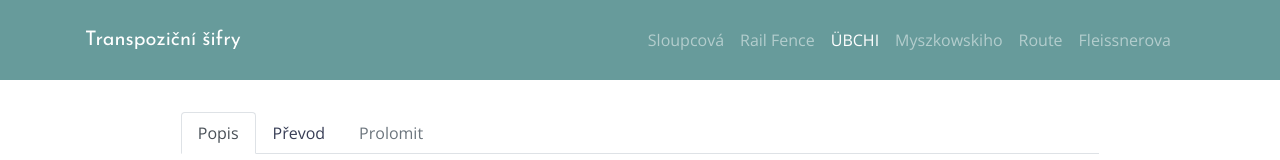
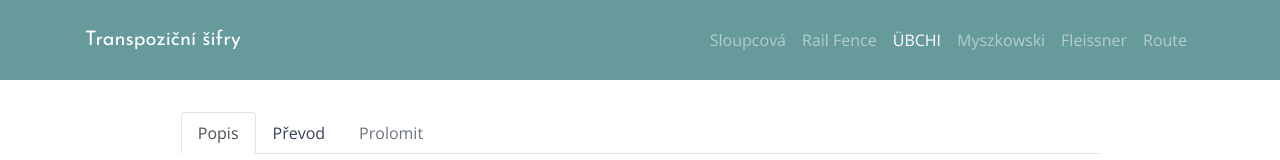
Before and after one commit to janbican/transposition-ciphers-site, a Vue app: page /ubchi/description in a window 1280 px wide. Shown: the top 160 px of the page. Built offline with nearby package versions, Linux system fonts and the light colour scheme.

Commit message:
Fleissner Routes

```diff
--- a/src/components/app/NavBar.vue
+++ b/src/components/app/NavBar.vue
@@ -8,10 +8,9 @@
           <b-nav-item :to="{ name: 'columnar' }">Sloupcová</b-nav-item>
           <b-nav-item :to="{ name: 'railfence' }">Rail Fence</b-nav-item>
           <b-nav-item :to="{ name: 'ubchi' }">ÜBCHI</b-nav-item>
-          <b-nav-item :to="{ name: 'myszkowski' }">Myszkowskiho</b-nav-item>
+          <b-nav-item :to="{ name: 'myszkowski' }">Myszkowski</b-nav-item>
+          <b-nav-item :to="{ name: 'fleissner' }">Fleissner</b-nav-item>
           <b-nav-item>Route</b-nav-item>
-          <b-nav-item>Fleissnerova</b-nav-item>
-          <b-nav-item></b-nav-item>
         </b-navbar-nav>
       </b-collapse>
     </b-container>
--- /dev/null
+++ b/src/components/fleissner/Description.vue
@@ -0,0 +1,5 @@
+<template>
+  <div>
+    <p>Fleissner Grille</p>
+  </div>
+</template>
--- /dev/null
+++ b/src/mixins/FleissnerGrille.js
@@ -0,0 +1,3 @@
+export default {
+  name: 'FleissnerGriller'
+}
--- a/src/router/index.js
+++ b/src/router/index.js
@@ -17,6 +17,10 @@ import UbchiConvert from '@/components/ubchi/Convert.vue'
 import Myszkowski from '@/views/Myszkowski.vue'
 import MyszkowskiDescription from '@/components/myszkowski/Description.vue'
 import MyszkowskiConvert from '@/components/myszkowski/Convert.vue'
+
+import Fleissner from '@/views/Fleissner.vue'
+import FleissnerDescription from '@/components/fleissner/Description.vue'
+import FleissnerConvert from '@/components/fleissner/Convert.vue'
 
 Vue.use(VueRouter)
 
@@ -105,6 +109,26 @@ const routes = [
         component: MyszkowskiConvert
       }
     ]
+  },
+  {
+    path: '/fleissner',
+    component: Fleissner,
+    name: 'fleissner',
+    redirect: {
+      name: 'fleissner.description'
+    },
+    children: [
+      {
+        path: 'description',
+        name: 'fleissner.description',
+        component: FleissnerDescription
+      },
+      {
+        path: 'convert',
+        name: 'fleissner.convert',
+        component: FleissnerConvert
+      }
+    ]
   }
 ]
 
--- /dev/null
+++ b/src/views/Fleissner.vue
@@ -0,0 +1,16 @@
+<template>
+  <div>
+    <NavTabs cipher="fleissner" />
+    <router-view />
+  </div>
+</template>
+
+<script>
+import NavTabs from '@/components/common/NavTabs'
+
+export default {
+  components: {
+    NavTabs
+  }
+}
+</script>
```
Also changed, not shown: src/components/fleissner/Convert.vue (added).
